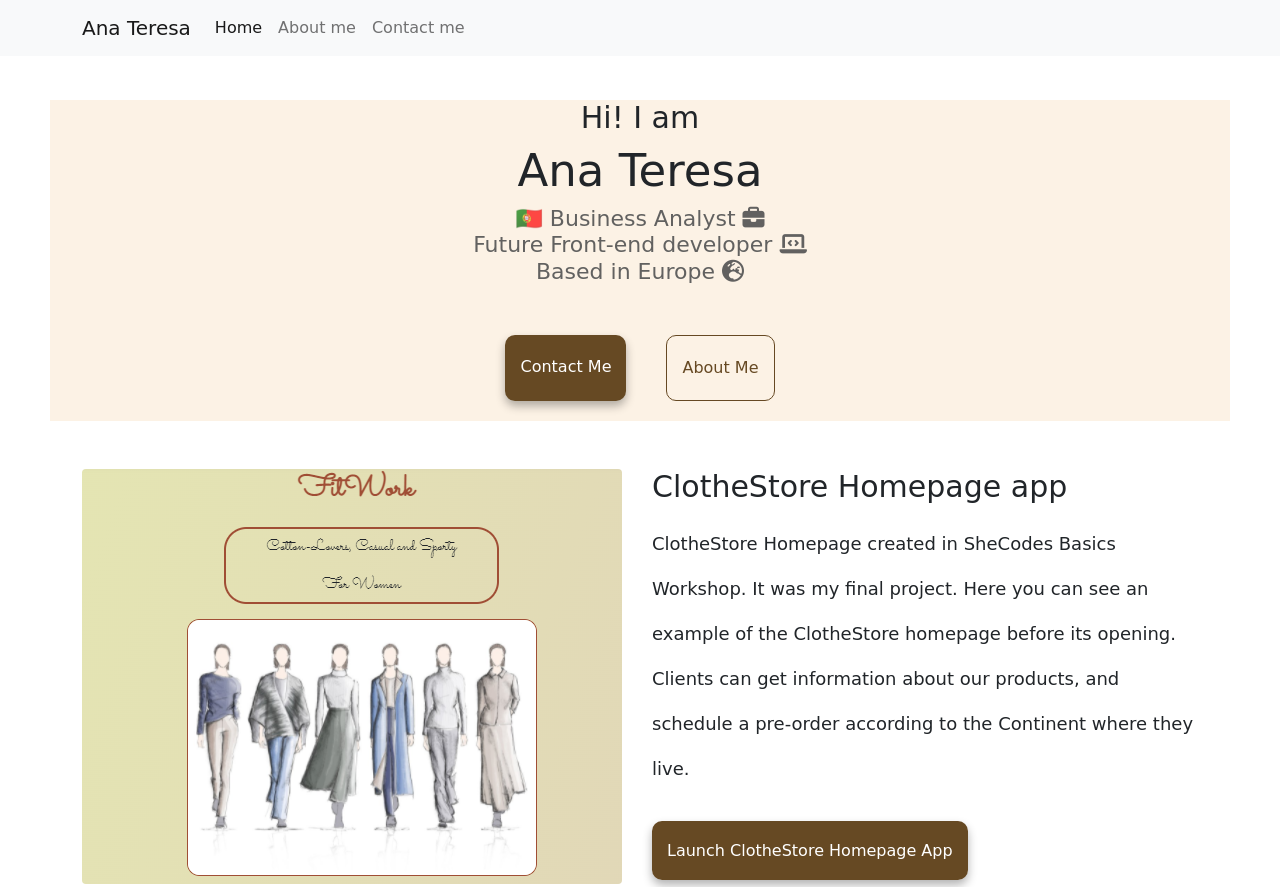
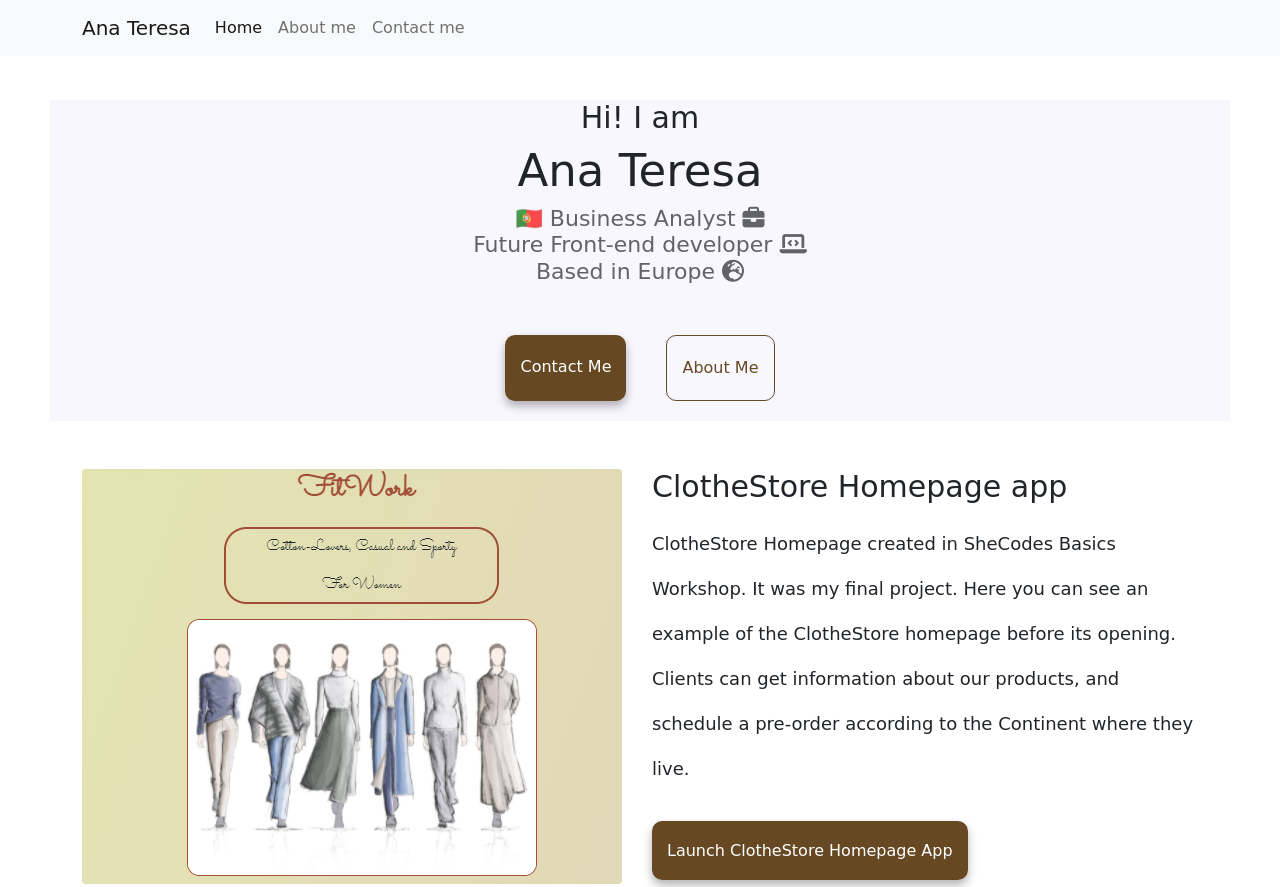
Before and after one commit to anateresavasques/Final-homework, a website: page index.html in a window 1280 px wide. Shown: the top 887 px of the page. Drawn offline with nearby package versions, Linux system fonts and the light colour scheme; a web font is replaced by a local one.

Commit message:
Update style.css

```diff
--- a/style.css
+++ b/style.css
@@ -5,7 +5,7 @@
 }
 
 .hero {
-  background: #fcf2e5;
+  background: #f9f7fe;
 }
 
 body {
```
